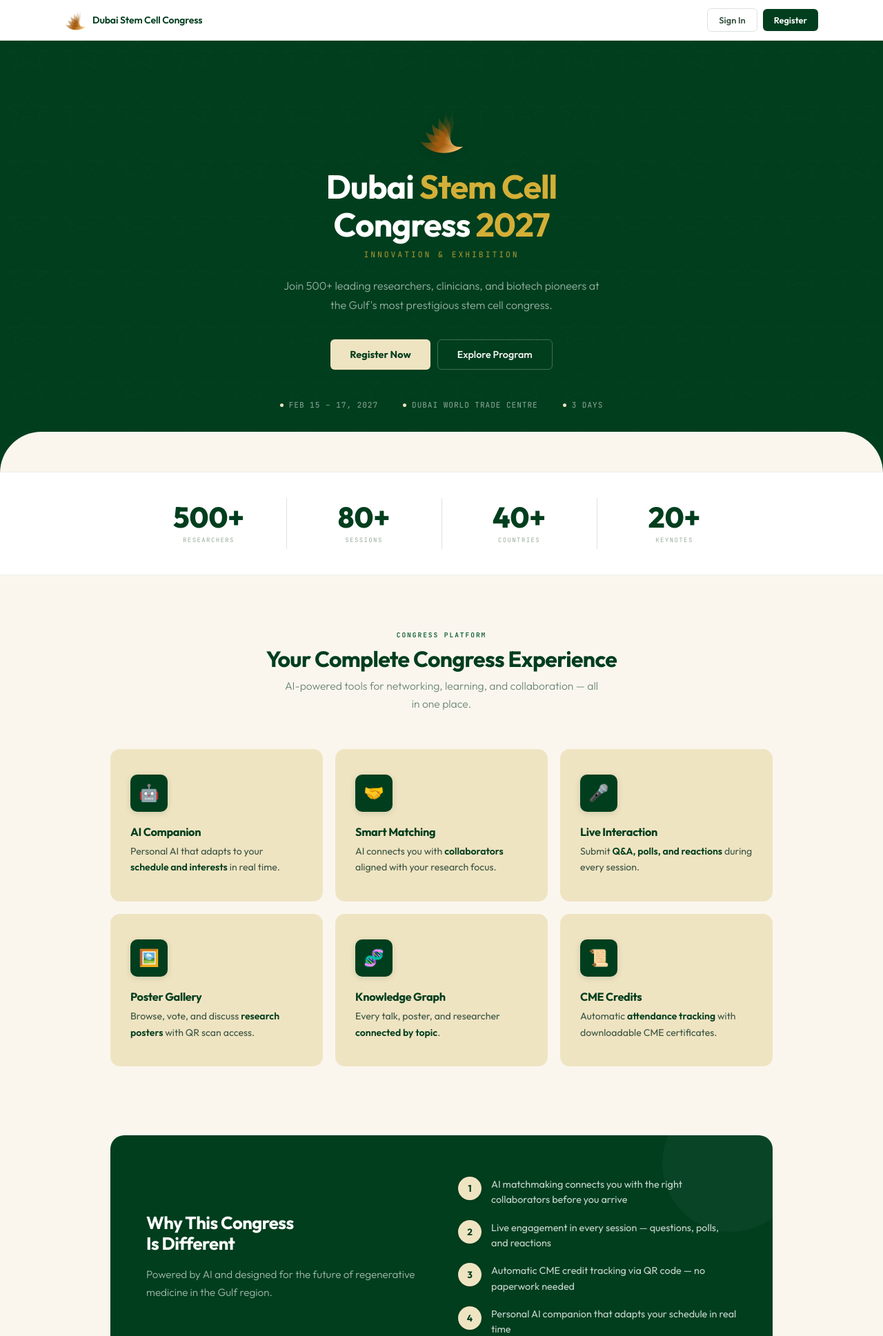
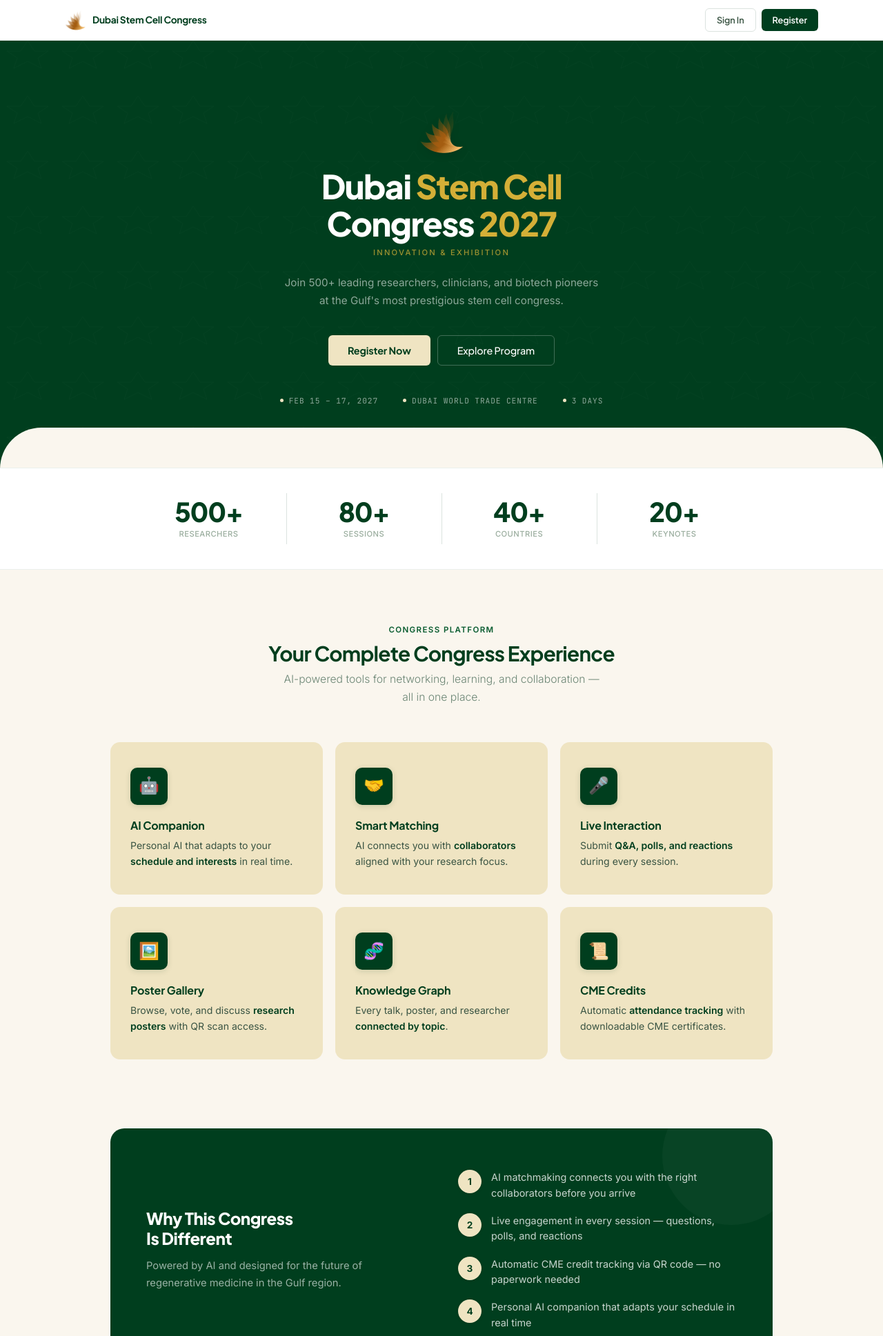
Before and after one commit to Fwad974/congress-app, a FastAPI app: page / in a window 1280 px wide. Shown: the top 1937 px of the page at 69% size. Run offline with FastAPI, Linux system fonts and the light colour scheme.

Commit message:
Upgrade fonts: Inter + Plus Jakarta Sans, refined typography system
Font changes:
- Body: Outfit → Inter (cleaner, better readability for medical content)
- Headings: Plus Jakarta Sans (modern geometric, excellent weight range)
- Mono: JetBrains Mono kept for code/badge contexts only
- Added font-display:swap and preconnect for performance

Typography refinements:
- Headings use --fh (Plus Jakarta Sans) with -0.025em tracking
- h1 uses font-weight 800 for more impact
- Body uses 0.95rem base (not 1rem) for tighter professional feel
- p tags get explicit line-height 1.7 and t2 color
- Form labels: Inter at .75rem instead of mono (cleaner, readable)
- Buttons use heading font (Plus Jakarta Sans) for stronger feel
- Nav brand name uses heading font at 700 weight
- Badges: Inter at .72rem instead of tiny mono (more readable)
- Chips: 500 weight, .82rem (better proportioned)
- Section tags: Inter with .12em tracking (not wide mono)

Landing page typography:
- Hero h1: Plus Jakarta Sans 800 weight
- Tagline: Inter with .2em tracking (not mono)
- Stats: heading font for numbers, Inter for labels
- Feature card titles: Plus Jakarta Sans 700
- Why banner: heading font 800
- CTA heading: heading font 800
- Footer brand: heading font 700 (not mono)

Form inputs refined: 1px border (not 1.5px), 12px/14px padding

https://claude.ai/code/session_01UWmKnBuTDj1sY1r6crvBTQ

```diff
--- a/app/static/css/main.css
+++ b/app/static/css/main.css
@@ -39,13 +39,14 @@
   --b3:rgba(0,62,30,.22);
   /* Tokens */
   --r:6px;--rl:10px;--rx:14px;--r2:20px;
-  --f:'Outfit',system-ui,sans-serif;
+  --f:'Inter',system-ui,-apple-system,sans-serif;
+  --fh:'Plus Jakarta Sans','Inter',system-ui,sans-serif;
   --m:'JetBrains Mono',monospace;
 }
 
 *,*::before,*::after{margin:0;padding:0;box-sizing:border-box}
 html{scroll-behavior:smooth;overflow-x:hidden}
-body{background:var(--bg);color:var(--t);font:400 1rem/1.65 var(--f);min-height:100vh;-webkit-font-smoothing:antialiased;overflow-x:hidden}
+body{background:var(--bg);color:var(--t2);font:400 .95rem/1.7 var(--f);min-height:100vh;-webkit-font-smoothing:antialiased;-moz-osx-font-smoothing:grayscale;overflow-x:hidden}
 
 /* Hide dark-theme effects */
 .grain,.glow,.glow-1,.glow-2{display:none}
@@ -54,13 +55,14 @@ body{background:var(--bg);color:var(--t);font:400 1rem/1.65 var(--f);min-height:
 ::selection{background:var(--fg);color:#fff}
 
 /* ═══ TYPOGRAPHY ═══ */
-h1,h2,h3,h4{font-weight:700;line-height:1.15;letter-spacing:-.02em;color:var(--fg)}
-h1{font-size:clamp(2.2rem,5vw,3.6rem)}
-h2{font-size:clamp(1.4rem,3vw,2rem)}
-h3{font-size:1.05rem}
+h1,h2,h3,h4{font-family:var(--fh);font-weight:700;line-height:1.15;letter-spacing:-.025em;color:var(--fg)}
+h1{font-size:clamp(2rem,4.5vw,3.2rem);font-weight:800}
+h2{font-size:clamp(1.35rem,2.8vw,1.85rem)}
+h3{font-size:1.05rem;font-weight:600;letter-spacing:-.01em}
+p{line-height:1.7;color:var(--t2)}
 a{color:var(--fg-l);text-decoration:none;transition:.2s}
 a:hover{color:var(--fg)}
-.mono{font-family:var(--m);font-size:.68rem;letter-spacing:.1em;text-transform:uppercase}
+.mono{font-family:var(--m);font-size:.65rem;font-weight:500;letter-spacing:.08em;text-transform:uppercase}
 
 /* ═══ LAYOUT ═══ */
 .container{max-width:1140px;margin:0 auto;padding:0 24px;position:relative}
@@ -69,7 +71,7 @@ a:hover{color:var(--fg)}
 .gap-sm{gap:8px}.gap-md{gap:16px}.text-center{text-align:center}.w-full{width:100%}
 
 /* ═══ BUTTONS ═══ */
-.btn{display:inline-flex;align-items:center;justify-content:center;gap:6px;font:600 .88rem var(--f);padding:10px 24px;border:none;border-radius:var(--r);cursor:pointer;transition:.2s;white-space:nowrap}
+.btn{display:inline-flex;align-items:center;justify-content:center;gap:6px;font:600 .86rem var(--fh);padding:10px 24px;border:none;border-radius:var(--r);cursor:pointer;transition:.2s;white-space:nowrap;letter-spacing:-.01em}
 .btn-primary{background:var(--fg);color:#fff}
 .btn-primary:hover{background:var(--fg-l);box-shadow:0 4px 12px rgba(0,62,30,.15)}
 .btn-primary:active{transform:translateY(0)}
@@ -86,8 +88,8 @@ a:hover{color:var(--fg)}
 
 /* ═══ FORMS ═══ */
 .form-group{display:flex;flex-direction:column;gap:6px}
-.form-label{font:600 .68rem var(--m);letter-spacing:.1em;text-transform:uppercase;color:var(--t3)}
-.form-input{width:100%;padding:14px 16px;background:var(--surface);border:1.5px solid var(--b2);border-radius:var(--r);color:var(--t);font:.95rem var(--f);transition:.2s;outline:none}
+.form-label{font:600 .75rem/1 var(--f);color:var(--t2);letter-spacing:0}
+.form-input{width:100%;padding:12px 14px;background:var(--surface);border:1px solid var(--b2);border-radius:var(--r);color:var(--t);font:400 .9rem var(--f);transition:.2s;outline:none}
 .form-input::placeholder{color:var(--t4)}
 .form-input:focus{border-color:var(--fg-l);box-shadow:0 0 0 3px var(--fg1),0 1px 2px rgba(0,62,30,.06)}
 .form-input:hover:not(:focus){border-color:var(--b3)}
@@ -96,12 +98,12 @@ a:hover{color:var(--fg)}
 .card{background:var(--surface);border:1.5px solid var(--b2);border-radius:var(--rx);padding:44px;position:relative;box-shadow:0 1px 4px rgba(0,62,30,.04)}
 
 /* ═══ BADGES ═══ */
-.badge{display:inline-flex;align-items:center;gap:5px;font:600 .62rem var(--m);letter-spacing:.08em;text-transform:uppercase;padding:6px 14px;border-radius:100px}
+.badge{display:inline-flex;align-items:center;gap:4px;font:500 .72rem var(--f);padding:4px 12px;border-radius:100px}
 .badge-green{color:var(--fg-l);background:var(--fg-pale);border:1px solid var(--fg2)}
 .badge-gold,.badge-amber{color:var(--gold);background:rgba(201,168,76,.1);border:1px solid rgba(201,168,76,.2)}
 
 /* ═══ CHIPS ═══ */
-.chip{display:inline-flex;align-items:center;gap:5px;padding:8px 16px;border:1.5px solid var(--b2);border-radius:100px;font:.86rem var(--f);color:var(--t2);background:var(--surface);cursor:pointer;transition:.2s;user-select:none}
+.chip{display:inline-flex;align-items:center;gap:4px;padding:7px 14px;border:1px solid var(--b2);border-radius:100px;font:500 .82rem var(--f);color:var(--t3);background:var(--surface);cursor:pointer;transition:.2s;user-select:none}
 .chip:hover{border-color:var(--fg);color:var(--fg);background:var(--fg-pale)}
 .chip.selected{background:var(--fg);border-color:var(--fg);color:#fff;font-weight:600}
 
@@ -115,7 +117,7 @@ a:hover{color:var(--fg)}
 .topnav-brand{display:flex;align-items:center;gap:10px;text-decoration:none}
 .topnav-logo{width:30px;height:30px;flex-shrink:0}
 .topnav-logo img{width:100%;height:100%;object-fit:contain}
-.topnav-name{font:600 .88rem/1.2 var(--f);color:var(--fg);letter-spacing:-.01em}
+.topnav-name{font:700 .86rem/1.2 var(--fh);color:var(--fg);letter-spacing:-.02em}
 .topnav-links{display:flex;align-items:center;gap:8px}
 
 /* ═══ ANIMATIONS ═══ */
--- a/app/templates/base.html
+++ b/app/templates/base.html
@@ -6,8 +6,9 @@
 <title>{% block title %}{{ congress_full }}{% endblock %}</title>
 <link rel="icon" type="image/png" href="/static/favicon.png">
 <link rel="preconnect" href="https://fonts.googleapis.com">
-<link href="https://fonts.googleapis.com/css2?family=Outfit:wght@300;400;500;600;700;800&family=JetBrains+Mono:wght@400;600;700&display=swap" rel="stylesheet">
-<link rel="stylesheet" href="/static/css/main.css?v=2">
+<link rel="preconnect" href="https://fonts.gstatic.com" crossorigin>
+<link href="https://fonts.googleapis.com/css2?family=Inter:wght@300;400;500;600;700&family=Plus+Jakarta+Sans:wght@500;600;700;800&family=JetBrains+Mono:wght@400;500&display=swap" rel="stylesheet">
+<link rel="stylesheet" href="/static/css/main.css?v=3">
 {% block head %}{% endblock %}
 </head>
 <body>
--- a/app/templates/landing.html
+++ b/app/templates/landing.html
@@ -8,10 +8,10 @@
 .hero::after{content:'';position:absolute;bottom:-2px;left:0;right:0;height:60px;background:var(--bg);border-radius:60px 60px 0 0;z-index:2}
 .hero-inner{max-width:1140px;margin:0 auto;padding:100px 24px 90px;position:relative;z-index:1;display:flex;flex-direction:column;align-items:center;text-align:center}
 .hero-logo{margin-bottom:20px;filter:drop-shadow(0 2px 6px rgba(0,0,0,.15))}
-.hero h1{font-size:clamp(2rem,4.5vw,3rem);color:#fff;max-width:600px;margin-bottom:8px;line-height:1.15}
+.hero h1{font:800 clamp(2rem,4.5vw,3rem)/1.12 var(--fh);color:#fff;max-width:600px;margin-bottom:8px;letter-spacing:-.03em}
 .hero h1 em{font-style:normal;color:#d4af37}
-.hero-tagline{font:500 .72rem var(--m);letter-spacing:.25em;text-transform:uppercase;color:rgba(212,175,55,.8);margin-bottom:24px}
-.hero-sub{font:300 1rem/1.75 var(--f);color:rgba(255,255,255,.6);max-width:480px;margin-bottom:36px}
+.hero-tagline{font:500 .7rem var(--f);letter-spacing:.2em;text-transform:uppercase;color:rgba(212,175,55,.75);margin-bottom:24px}
+.hero-sub{font:400 .95rem/1.75 var(--f);color:rgba(255,255,255,.55);max-width:460px;margin-bottom:36px}
 .hero-cta{display:flex;gap:10px;flex-wrap:wrap;justify-content:center;margin-bottom:44px}
 .hero .btn-cream{padding:12px 28px;font-size:.9rem;font-weight:700;border-radius:var(--r)}
 .hero .btn-wh{background:transparent;color:#fff;border:1.5px solid rgba(255,255,255,.25);padding:12px 28px;font-size:.9rem;font-weight:500;border-radius:var(--r)}
@@ -26,28 +26,28 @@
 .stats-inner{display:grid;grid-template-columns:repeat(4,1fr);max-width:900px;margin:0 auto}
 .st{text-align:center;padding:44px 16px;position:relative}
 .st+.st::before{content:'';position:absolute;left:0;top:25%;bottom:25%;width:1px;background:var(--b2)}
-.st-val{font:800 2.6rem/1 var(--f);color:var(--fg);margin-bottom:6px}
-.st-label{font:.56rem var(--m);letter-spacing:.16em;text-transform:uppercase;color:var(--t4)}
+.st-val{font:800 2.4rem/1 var(--fh);color:var(--fg);margin-bottom:6px;letter-spacing:-.03em}
+.st-label{font:500 .7rem var(--f);color:var(--t4);text-transform:uppercase;letter-spacing:.04em}
 
 /* ═══ FEATURES ═══ */
 .features{padding:80px 24px 60px}
-.section-tag{font:600 .6rem var(--m);letter-spacing:.2em;text-transform:uppercase;color:var(--fg-l);text-align:center;margin-bottom:10px}
+.section-tag{font:600 .72rem var(--f);letter-spacing:.12em;text-transform:uppercase;color:var(--fg-l);text-align:center;margin-bottom:10px}
 .section-heading{text-align:center;margin-bottom:8px}
 .section-sub{text-align:center;color:var(--t3);font-weight:300;margin-bottom:52px;font-size:.98rem;line-height:1.65;max-width:460px;margin-left:auto;margin-right:auto}
 .fg{display:grid;grid-template-columns:repeat(3,1fr);gap:18px;max-width:960px;margin:0 auto}
 .fc{background:var(--cream);border-radius:var(--rx);padding:36px 28px;transition:.3s;position:relative;border:1px solid transparent}
 .fc:hover{transform:translateY(-5px);box-shadow:0 16px 40px rgba(0,62,30,.08);border-color:var(--cream-d)}
 .fc-ico{width:54px;height:54px;border-radius:var(--rl);background:var(--fg);display:flex;align-items:center;justify-content:center;font-size:1.5rem;margin-bottom:20px;color:#fff;box-shadow:0 2px 8px rgba(0,62,30,.15)}
-.fc h3{margin-bottom:8px;font-size:1.02rem;color:var(--fg)}
-.fc p{font-size:.88rem;color:var(--t2);line-height:1.65;font-weight:400}
+.fc h3{font:700 1rem/1.3 var(--fh);color:var(--fg);margin-bottom:6px;letter-spacing:-.01em}
+.fc p{font:400 .88rem/1.65 var(--f);color:var(--t2)}
 .fc p strong{color:var(--fg);font-weight:600}
 
 /* ═══ WHY BANNER ═══ */
 .why{padding:40px 24px 80px}
 .why-banner{background:var(--fg);border-radius:var(--r2);padding:60px 52px;max-width:960px;margin:0 auto;display:grid;grid-template-columns:1fr 1fr;gap:48px;align-items:center;color:#fff;position:relative;overflow:hidden}
 .why-banner::before{content:'';position:absolute;top:-60px;right:-40px;width:200px;height:200px;border-radius:50%;background:rgba(255,255,255,.03)}
-.why-text h2{color:#fff;margin-bottom:16px;font-size:1.6rem;line-height:1.2}
-.why-text p{color:rgba(255,255,255,.65);font-weight:300;line-height:1.7;font-size:.95rem}
+.why-text h2{font:800 1.5rem/1.2 var(--fh);color:#fff;margin-bottom:14px;letter-spacing:-.02em}
+.why-text p{font:400 .92rem/1.7 var(--f);color:rgba(255,255,255,.6)}
 .why-list{display:flex;flex-direction:column;gap:18px}
 .why-item{display:flex;gap:14px;align-items:flex-start}
 .why-num{width:34px;height:34px;border-radius:50%;background:var(--cream);color:var(--fg);font:700 .85rem var(--f);display:flex;align-items:center;justify-content:center;flex-shrink:0;box-shadow:0 1px 4px rgba(0,0,0,.1)}
@@ -57,17 +57,17 @@
 .cta{padding:20px 24px 100px}
 .cta-box{max-width:740px;margin:0 auto;background:var(--cream);border-radius:var(--r2);padding:60px 52px;text-align:center;position:relative;overflow:hidden}
 .cta-box::before{content:'';position:absolute;top:0;left:0;right:0;height:4px;background:var(--fg)}
-.cta-box h2{margin-bottom:14px;font-size:1.6rem}
-.cta-box p{color:var(--t2);font-weight:400;margin-bottom:36px;font-size:1rem;line-height:1.7;max-width:480px;margin-left:auto;margin-right:auto}
+.cta-box h2{font:800 1.5rem/1.2 var(--fh);margin-bottom:12px;letter-spacing:-.02em}
+.cta-box p{font:400 .92rem/1.7 var(--f);color:var(--t2);margin-bottom:32px;max-width:460px;margin-left:auto;margin-right:auto}
 .cta-acts{display:flex;gap:12px;justify-content:center;flex-wrap:wrap}
 
 /* ═══ FOOTER ═══ */
 .footer{border-top:1.5px solid var(--b2);padding:40px 24px 32px;text-align:center;background:var(--surface)}
 .footer-inner{max-width:600px;margin:0 auto}
-.footer-brand{font:700 .66rem var(--m);letter-spacing:.16em;text-transform:uppercase;color:var(--fg);margin-bottom:6px}
-.footer p{font-size:.8rem;color:var(--t4);line-height:1.6}
-.footer-links{display:flex;justify-content:center;gap:20px;margin-top:14px}
-.footer-links a{font-size:.8rem;color:var(--t3)}
+.footer-brand{font:700 .78rem var(--fh);color:var(--fg);margin-bottom:4px;letter-spacing:-.01em}
+.footer p{font:400 .78rem/1.6 var(--f);color:var(--t4)}
+.footer-links{display:flex;justify-content:center;gap:20px;margin-top:12px}
+.footer-links a{font:400 .78rem var(--f);color:var(--t3)}
 .footer-links a:hover{color:var(--fg)}
 
 @media(max-width:768px){
```
